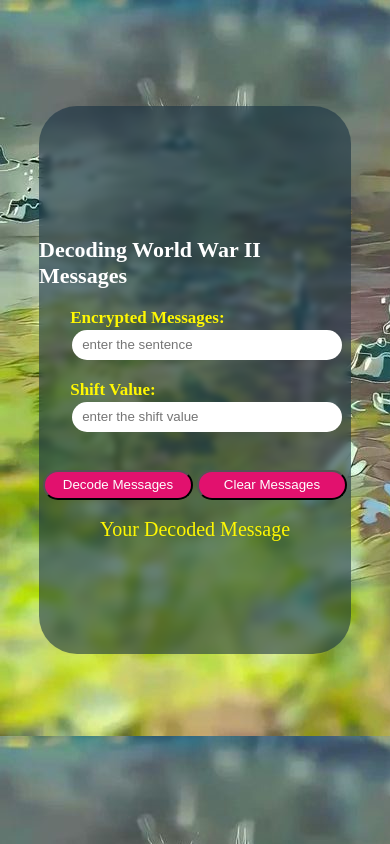
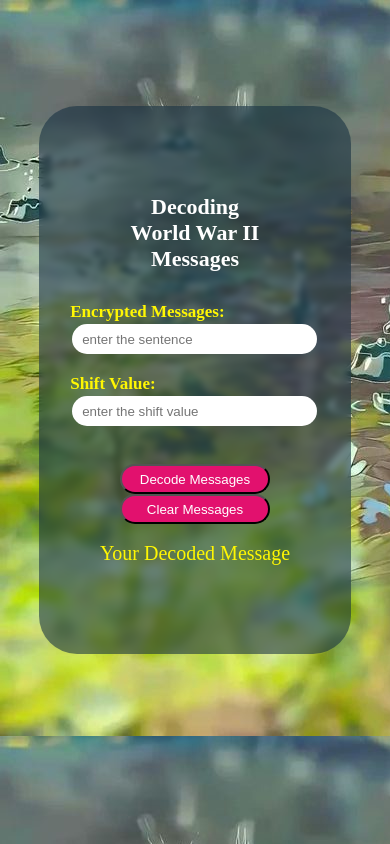
Before and after one commit to Mehrghk/BrightExpoChallenge1, a plain HTML site: page index.htm in a window 390 px wide. Drawn offline with Linux system fonts and the light colour scheme.

Commit message:
Add files via upload

```diff
--- a/index.htm
+++ b/index.htm
@@ -8,7 +8,13 @@
 </head>
 <body>
       <div class="inputs-body">
-        <h2>Decoding World War II Messages</h2>
+        <h2 class="first">Decoding World War II Messages</h2>
+        <div class="h2">
+          <h2>Decoding </h2>
+          <h2>World War II </h2>
+          <h2>Messages</h2>
+
+        </div>
         <div class="inputss">
           <label class="input1" for="encrypted-messages">Encrypted Messages: </label>
           <input
@@ -35,7 +41,7 @@
         <br>
         <div class="buttons">
           <button class="btn-D">Decode Messages</button>
-          <button class="btn-R" onclick="reset()">Clear Messages</button><br><br>
+          <button class="btn-R" onclick="reset()">Clear Messages</button><br>
           <!-- <span id="decoded-messages" class="decoded-messages"> Your Decoded Message </span> -->
         </div>
         <span id="decoded-messages" class="decoded-messages"> Your Decoded Message </span>
--- a/style.css
+++ b/style.css
@@ -56,7 +56,7 @@ h2{
     display: flex;
     /* color: rgb(107, 234, 84); */
     color: #fff703;
-
+    margin: 20px;
     justify-content: center;
 }
 .btn-D , .btn-R{
@@ -109,7 +109,7 @@ h2{
         width: 80%;
     }
 }
-@media (max-width : 420px){
+@media (max-width : 440px){
     .inputs-body {
         display: flex;
         height: 65vh;
@@ -128,7 +128,7 @@ h2{
         font-size: 17px;
     }
     .encrypted-messages , .shift-value{
-        width: 100%;
+        width: 90%;
         padding: 5px 10px;
         border-radius: 20px;
         border: none;
@@ -138,4 +138,24 @@ h2{
     .inputss{
         width: 80%;
     }
+    .buttons{
+        display: flex;
+        flex-direction: column;
+        align-items: center;
+    }
+    .decoded-messages{
+        margin: 0px;
+    }
+    .h2{
+        display: flex;
+        flex-direction: column;
+        align-items: center;
+        margin-bottom: 30px;
+    }
+    h2{
+        margin: 0px;
+    }
+    .first{
+        display: none;
+    }
 }
```
